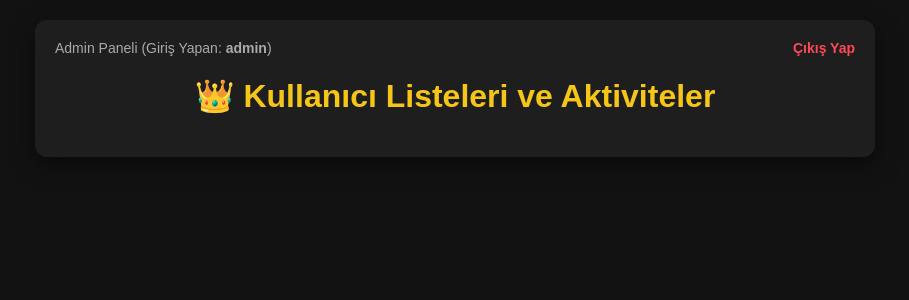
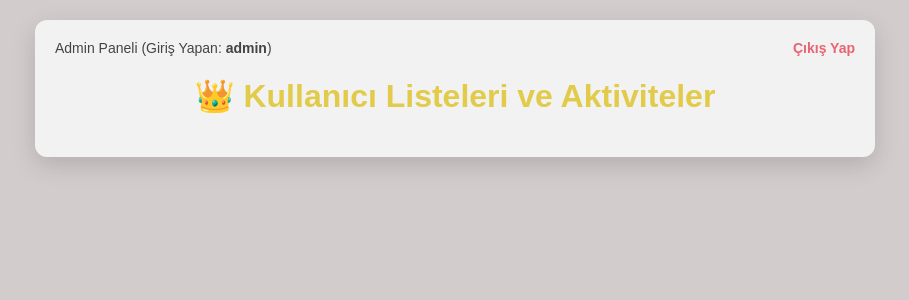
Before and after one commit to ozlemcan5/dizi_film_webapp, a Flask app: page /admin in a window 1280 px wide. Shown: the top 300 px of the page, without its empty margins (185-1094 px from the left). Run offline with Flask 3, Linux system fonts and the light colour scheme; a user stored in the database is signed in; data comes from the database, SQL or seed files in the repository.

Commit message:
Update admin.html

```diff
--- a/templates/admin.html
+++ b/templates/admin.html
@@ -4,15 +4,15 @@
     <meta charset="UTF-8">
     <title>Admin Paneli - Ne İzlesem?</title>
     <style>
-        body { background-color: #121212; color: #e0e0e0; font-family: sans-serif; margin: 0; padding: 20px; }
-        .container { max-width: 800px; margin: 0 auto; background: #1e1e1e; padding: 20px; border-radius: 12px; box-shadow: 0 8px 24px rgba(0,0,0,0.5); }
-        h1 { color: #f5c518; text-align: center; }
-        .top-bar { display: flex; justify-content: space-between; align-items: center; margin-bottom: 20px; font-size: 14px; color: #aaa; }
-        .top-bar a { color: #ff4757; text-decoration: none; font-weight: bold; }
-        .user-card { background: #2a2a2a; padding: 15px; border-radius: 8px; margin-bottom: 15px; }
-        .user-title { font-size: 18px; color: #0be881; margin-bottom: 10px; font-weight: bold; }
+        body { background-color: #d3cccc; color: #222222; font-family: sans-serif; margin: 0; padding: 20px; }
+        .container { max-width: 800px; margin: 0 auto; background: #f2f2f2; padding: 20px; border-radius: 12px; box-shadow: 0 8px 24px rgba(0,0,0,0.15); }
+        h1 { color: #e2cb4a; text-align: center; }
+        .top-bar { display: flex; justify-content: space-between; align-items: center; margin-bottom: 20px; font-size: 14px; color: #444; }
+        .top-bar a { color: #e96472; text-decoration: none; font-weight: bold; }
+        .user-card { background: #e4e4e4; padding: 15px; border-radius: 8px; margin-bottom: 15px; }
+        .user-title { font-size: 18px; color: #1e7e34; margin-bottom: 10px; font-weight: bold; }
         ul { margin: 0; padding-left: 20px; }
-        li { margin-bottom: 5px; color: #ccc; }
+        li { margin-bottom: 5px; color: #000; font-weight: 500; }
         .watched { text-decoration: line-through; opacity: 0.5; }
     </style>
 </head>
@@ -38,7 +38,7 @@
                         {% endfor %}
                     </ul>
                 {% else %}
-                    <p style="color: #777; font-size: 13px; margin: 5px 0;">Henüz içerik eklememiş.</p>
+                    <p style="color: #666; font-size: 13px; margin: 5px 0;">Henüz içerik eklememiş.</p>
                 {% endif %}
             </div>
             {% endif %}
```
